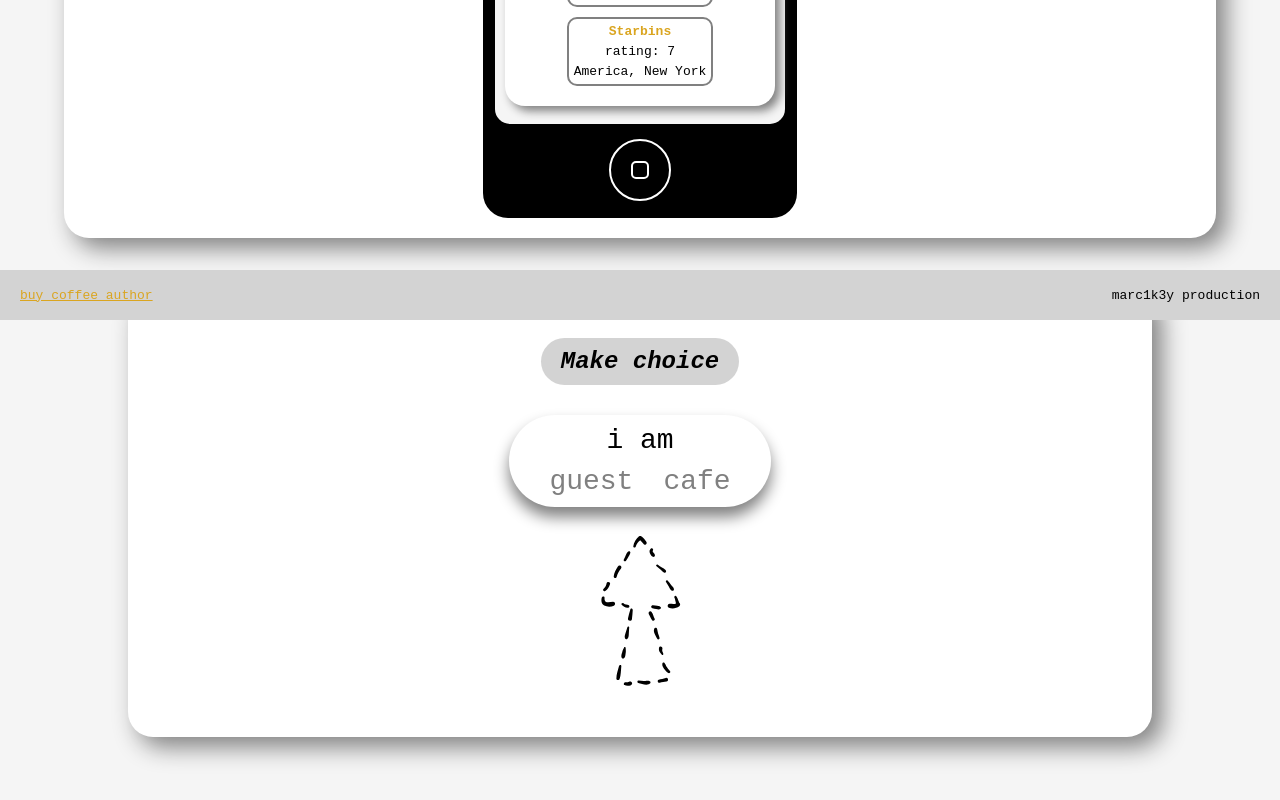
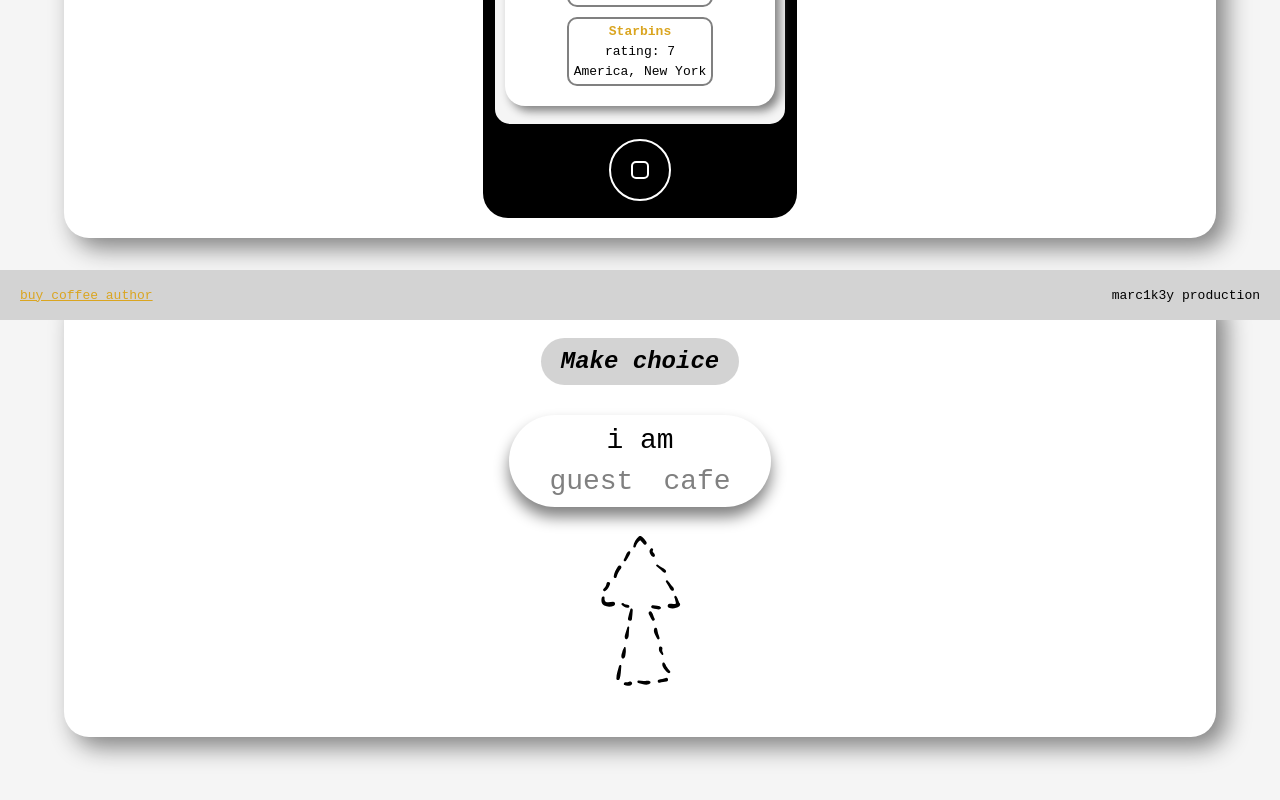
Before and after one commit to marc1k3y/hurry-network, a React (Create React App) app: page /#/start in a window 1280 px wide. Shown: the part 480-1280 px from the top of the page. Built offline with nearby package versions, Linux system fonts and the light colour scheme.

Commit message:
width 90% startComponent

```diff
--- a/src/components/start/index.js
+++ b/src/components/start/index.js
@@ -31,7 +31,7 @@ export const Start = () => {
           <span
             className={cn.cafe}
             onClick={() => direct("https://marc1k3y.github.io/hurry-business/")}
-            onMouseEnter={() => setRotate(35)}
+            onMouseEnter={() => setRotate(40)}
             onMouseLeave={() => setRotate(10)}>cafe</span>
         </div>
       </div>
--- a/src/components/start/style.module.css
+++ b/src/components/start/style.module.css
@@ -8,7 +8,7 @@
   margin-left: auto;
   margin-right: auto;
   border-radius: 25px;
-  width: 80%;
+  width: 90%;
   padding: 50px;
   margin-bottom: 50px;
 }
```
